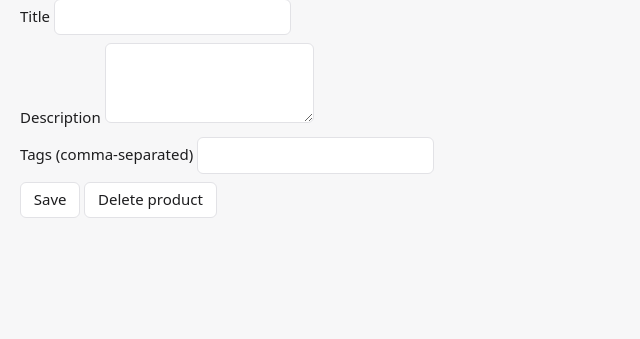
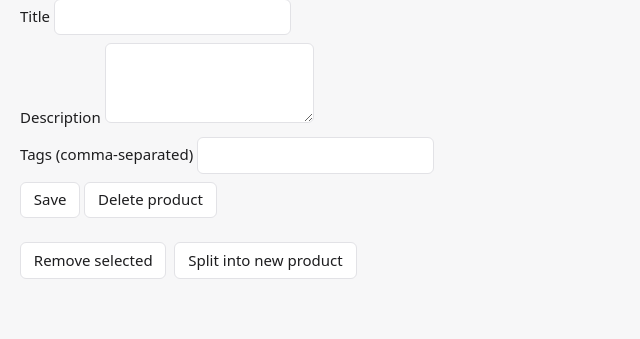
Before and after one commit to masa-57/PIC, a FastAPI app: template src/pic/ui/templates/product_detail.html in a window 1280 px wide. Shown: the part 205-544 px from the top of the page, without its empty margins (0-640 px from the left). Run offline with FastAPI, Linux system fonts and the light colour scheme; the template is opened without the code that fills it, so the values that code supplies are empty; parts of the project's set-up code (start-up, migrations or seed data) failed here and were passed over.

Commit message:
feat: split, prune and merge products in the web UI (#113)
Also records in AGENTS.md and the architecture diagram that CodeQL code
scanning is turned off for this repo.

Co-Authored-By: Claude Opus 5.5 <noreply@anthropic.com>

```diff
--- a/src/pic/ui/routes.py
+++ b/src/pic/ui/routes.py
@@ -305,7 +305,7 @@ async def _product_context(db: AsyncSession, product_id: int) -> dict[str, objec
     if product is None:
         raise HTTPException(status_code=404, detail="Product not found")
     choices = [c for c in await browse.list_product_choices(db) if c[0] != product_id]
-    return {"product": product, "merge_choices": choices, "active": "products"}
+    return {"product": product, "merge_choices": choices, "active": "products", "message": None}
 
 
 @router.get("/products/{product_id}", response_class=HTMLResponse)
@@ -344,3 +344,67 @@ async def delete_product_ui(product_id: int, db: AsyncSession = Depends(get_db))
     await db.delete(product)
     await db.commit()
     return Response(status_code=200, headers={"HX-Redirect": "/ui/products"})
+
+
+async def _product_images(
+    request: Request,
+    db: AsyncSession,
+    product_id: int,
+    message: str,
+    message_kind: str = "ok",
+    message_link: str | None = None,
+    status_code: int = 200,
+) -> Response:
+    context = await _product_context(db, product_id)
+    context.update({"message": message, "message_kind": message_kind, "message_link": message_link})
+    return templates.TemplateResponse(request, "_fragments/product_images.html", context, status_code=status_code)
+
+
+@router.post("/products/{product_id}/remove", response_class=HTMLResponse, dependencies=[Depends(require_htmx)])
+async def remove_product_images_ui(
+    request: Request,
+    product_id: int,
+    image_ids: list[str] = Form(default=[]),
+    db: AsyncSession = Depends(get_db),
+) -> Response:
+    try:
+        outcome = await curation.remove_from_product(db, product_id, image_ids)
+    except curation.CurationError as exc:
+        return await _product_images(request, db, product_id, str(exc), "error", status_code=exc.status_code)
+    if product_id in outcome.deleted_product_ids:
+        return Response(status_code=200, headers={"HX-Redirect": "/ui/products"})
+    return await _product_images(request, db, product_id, f"Removed {_plural(outcome.removed, 'image')}.")
+
+
+@router.post("/products/{product_id}/split", response_class=HTMLResponse, dependencies=[Depends(require_htmx)])
+async def split_product_ui(
+    request: Request,
+    product_id: int,
+    image_ids: list[str] = Form(default=[]),
+    db: AsyncSession = Depends(get_db),
+) -> Response:
+    try:
+        outcome = await curation.split_product(db, product_id, image_ids)
+    except curation.CurationError as exc:
+        return await _product_images(request, db, product_id, str(exc), "error", status_code=exc.status_code)
+    return await _product_images(
+        request,
+        db,
+        product_id,
+        f"Moved {_plural(outcome.added, 'image')} to new product #{outcome.product_id}.",
+        message_link=f"/ui/products/{outcome.product_id}",
+    )
+
+
+@router.post("/products/{product_id}/merge-into", dependencies=[Depends(require_htmx)])
+async def merge_into_ui(
+    request: Request,
+    product_id: int,
+    target_id: int = Form(...),
+    db: AsyncSession = Depends(get_db),
+) -> Response:
+    try:
+        await curation.merge_products(db, target_id, product_id)
+    except curation.CurationError as exc:
+        return await _product_images(request, db, product_id, str(exc), "error", status_code=exc.status_code)
+    return Response(status_code=200, headers={"HX-Redirect": f"/ui/products/{target_id}"})
--- a/src/pic/ui/templates/_fragments/product_images.html
+++ b/src/pic/ui/templates/_fragments/product_images.html
@@ -1,5 +1,16 @@
 {% from "_macros.html" import thumb %}
 <form id="product-images" hx-target="#product-images" hx-swap="outerHTML">
+  <div class="actions">
+    <button hx-post="/ui/products/{{ product.id }}/remove">Remove selected</button>
+    <button hx-post="/ui/products/{{ product.id }}/split">Split into new product</button>
+    {% if merge_choices %}
+    <select name="target_id" aria-label="Merge into">
+      {% for pid, label in merge_choices %}<option value="{{ pid }}">{{ label }}</option>{% endfor %}
+    </select>
+    <button hx-post="/ui/products/{{ product.id }}/merge-into" hx-confirm="Move every image into the chosen product and delete this one?">Merge into</button>
+    {% endif %}
+  </div>
+  {% include "_fragments/flash.html" %}
   <div class="thumbs">
     {% for t in product.images %}
     <span class="selectable"><input type="checkbox" name="image_ids" value="{{ t.id }}" aria-label="Select {{ t.filename }}">{{ thumb(t) }}</span>
```
Also changed, not shown: AGENTS.md (+1 -1 lines), tests/integration/test_ui_integration.py (+24 -0 lines), tests/unit/test_ui_pages.py (+111 -0 lines), CHANGELOG.md, README.md, docs/images/architecture.svg.
